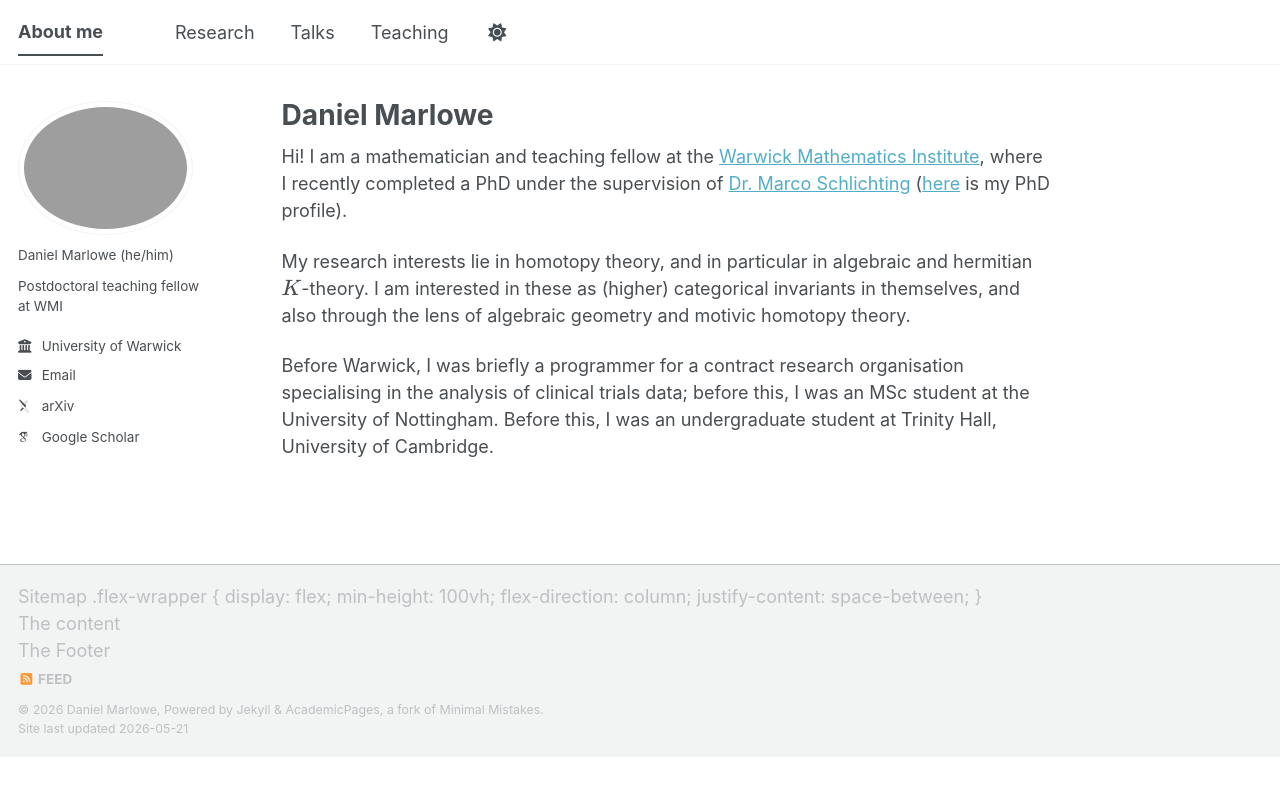
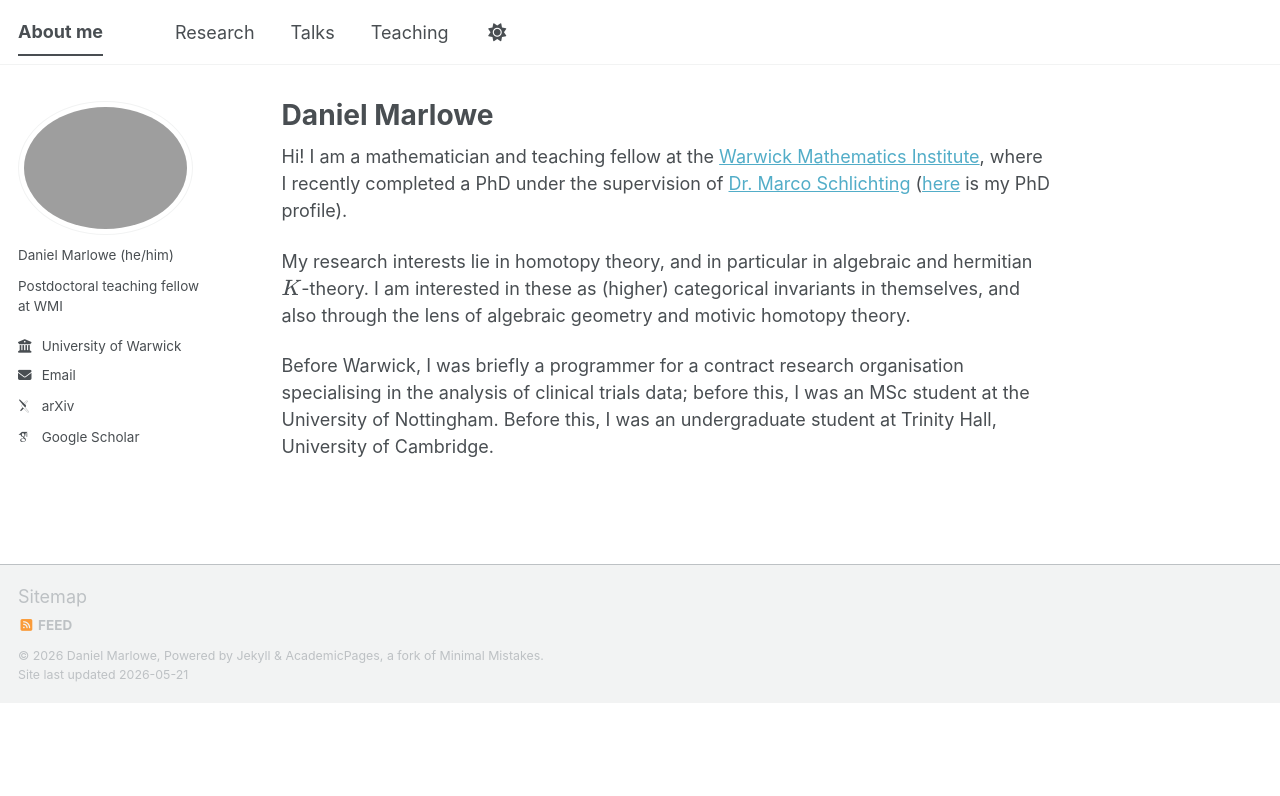
Before and after one commit to dmarl/dmarl.github.io, a Jekyll site: the page built from _pages/about.md, in a window 1280 px wide. Shown: the top 796 px of the page. Built offline with Jekyll 4.4.1, drawn with Linux system fonts in a browser that asks for light colours; some web fonts are replaced; a script bundle is joined from its source files by our own code; library files that are not in the unit come from our copies.

Commit message:
Update custom.html

```diff
--- a/_includes/footer/custom.html
+++ b/_includes/footer/custom.html
@@ -1,18 +1,6 @@
 <!-- start custom footer snippets -->
 
 <a href="/sitemap/">Sitemap</a>
-
-.flex-wrapper {
-  display: flex;
-  min-height: 100vh;
-  flex-direction: column;
-  justify-content: space-between;
-}
-<div class="flex-wrapper">
-  <div class="container">The content</div>
-  <div class="footer">The Footer</div>
-</div>
-
 
 <!-- Support for MatJax -->
 <script defer src="https://cdnjs.cloudflare.com/polyfill/v3/polyfill.min.js?features=es6"></script>
```
